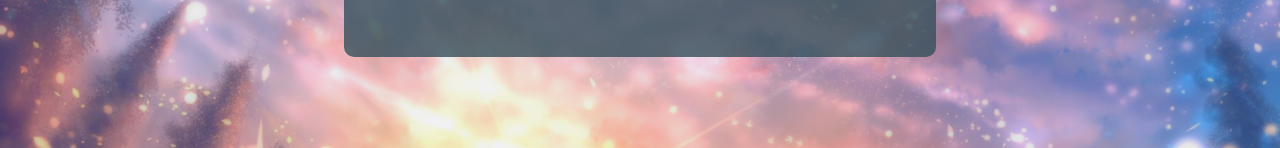
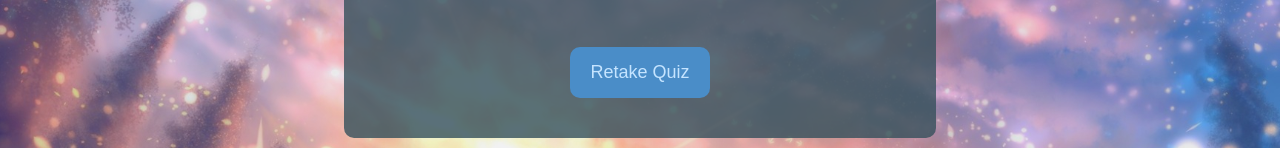
Before and after one commit to staten-island-tech/quizgame-ethanl66, a website built with Parcel: page src/results.html in a window 1280 px wide. Shown: the part 1132-1280 px from the top of the page. Built offline with nearby package versions, Linux system fonts and the light colour scheme.

Commit message:
retake quiz btn

```diff
--- a/src/results.html
+++ b/src/results.html
@@ -66,7 +66,7 @@
                     </div>
                 </div>
             </div>
-
+            <a href="/src/index.html" class="retake-quiz-btn anime-data">Retake Quiz</a> <!-- OPEN IN NEW TAB -->
 
         </div>
     </div>
--- a/src/styles/results.scss
+++ b/src/styles/results.scss
@@ -1,3 +1,5 @@
+@import "_variables.scss";
+
 .results-container {
   display: flex;
   flex-direction: column;
@@ -79,6 +81,23 @@
   color: red;
 }
 
+.retake-quiz-btn {
+  display: flex;
+  align-self: center;
+  text-decoration: none;
+  padding: 1.5rem 2rem;
+  margin-top: 3rem;
+  background-color: #4a8dc8;
+  border-radius: 1rem;
+  font-size: 1.8rem;
+}
+
+.retake-quiz-btn:hover {
+  background-color: rgb(189, 0, 0);
+  color: 56a5eb;
+  @include btnhover;
+}
+
 /* @media screen and (max-height: 750px) {
   .results-home {
     height: 79vh;
@@ -88,3 +107,5 @@
     margin-top: 0.1rem;
   }
 } ; */
+
+//s
```
